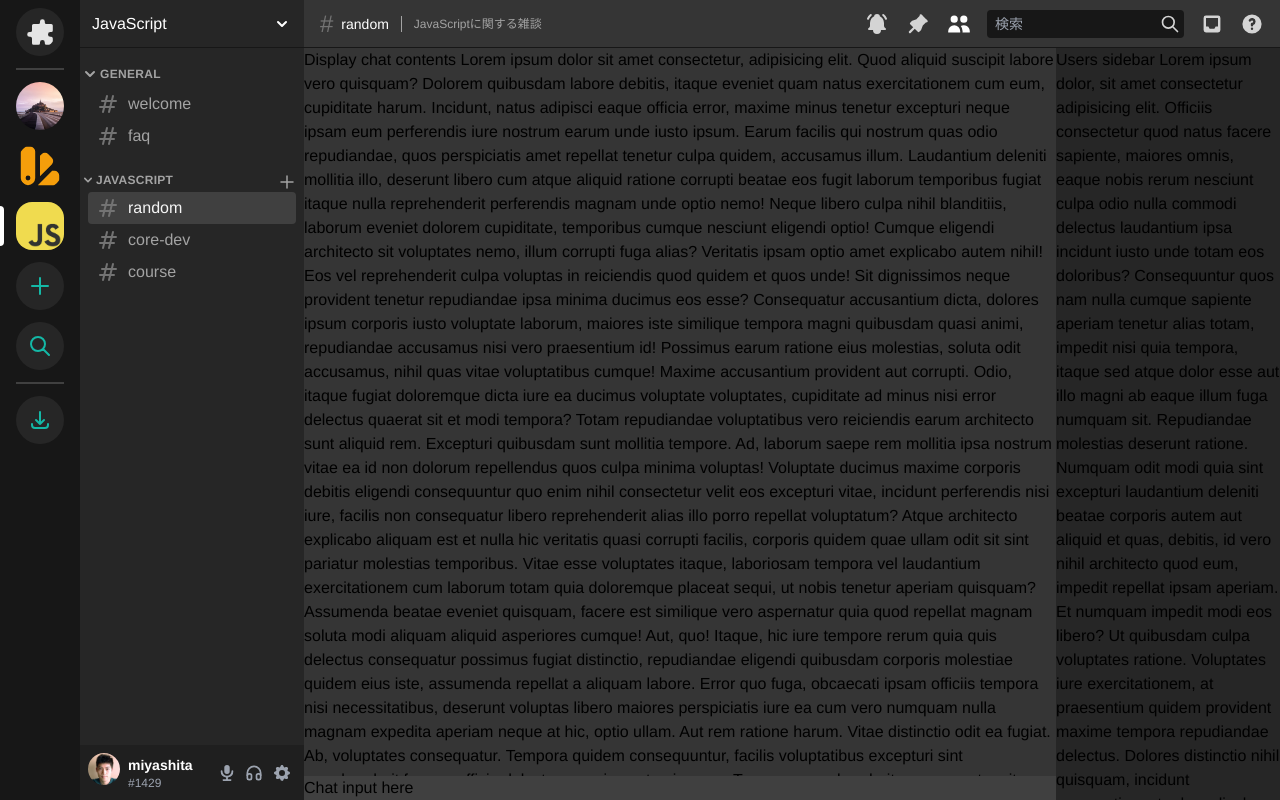
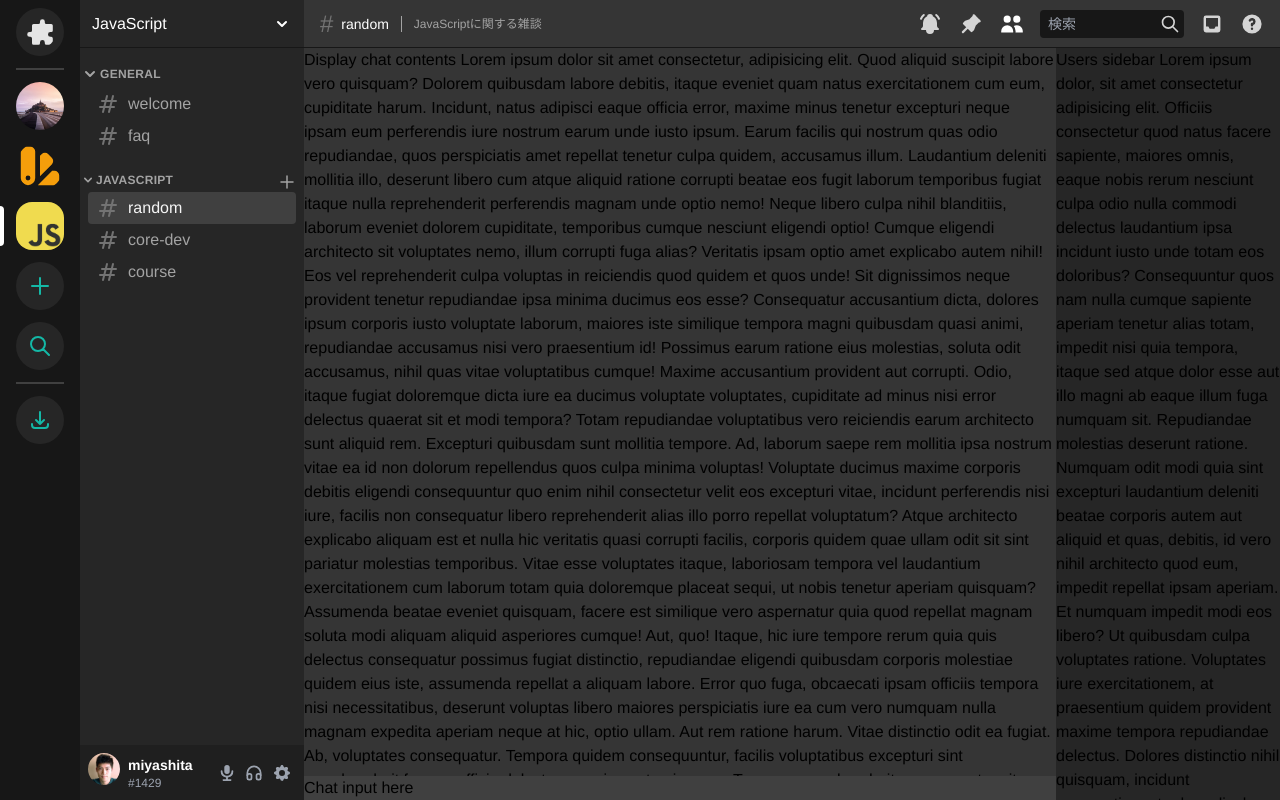
Before and after one commit to miya-start/next-chat, a Next.js app: page / in a window 1280 px wide. Built offline with nearby package versions, Linux system fonts and the light colour scheme.

Commit message:
Add transition-width to search box

```diff
--- a/pages/index.tsx
+++ b/pages/index.tsx
@@ -211,10 +211,9 @@ const Home: NextPage = () => {
               </button>
               <form className="relative ml-4" role="search">
                 <input
-                  className="px-2 py-1 text-sm text-trueGray-200 bg-trueGray-900 rounded "
+                  className="w-36 px-2 py-1 text-sm text-trueGray-200 bg-trueGray-900 rounded transition-width focus:w-60 focus:outline-none"
                   type="search"
                   placeholder="検索"
-                  size={20}
                   aria-label="検索"
                 />
                 <span className="absolute top-1 right-0 mr-1">
--- a/tailwind.config.js
+++ b/tailwind.config.js
@@ -12,6 +12,9 @@ module.exports = {
         'trueGray-750': '#353535',
         'trueGray-850': '#1f1f1f',
       },
+      transitionProperty: {
+        width: 'width',
+      },
     },
   },
   variants: {
```
